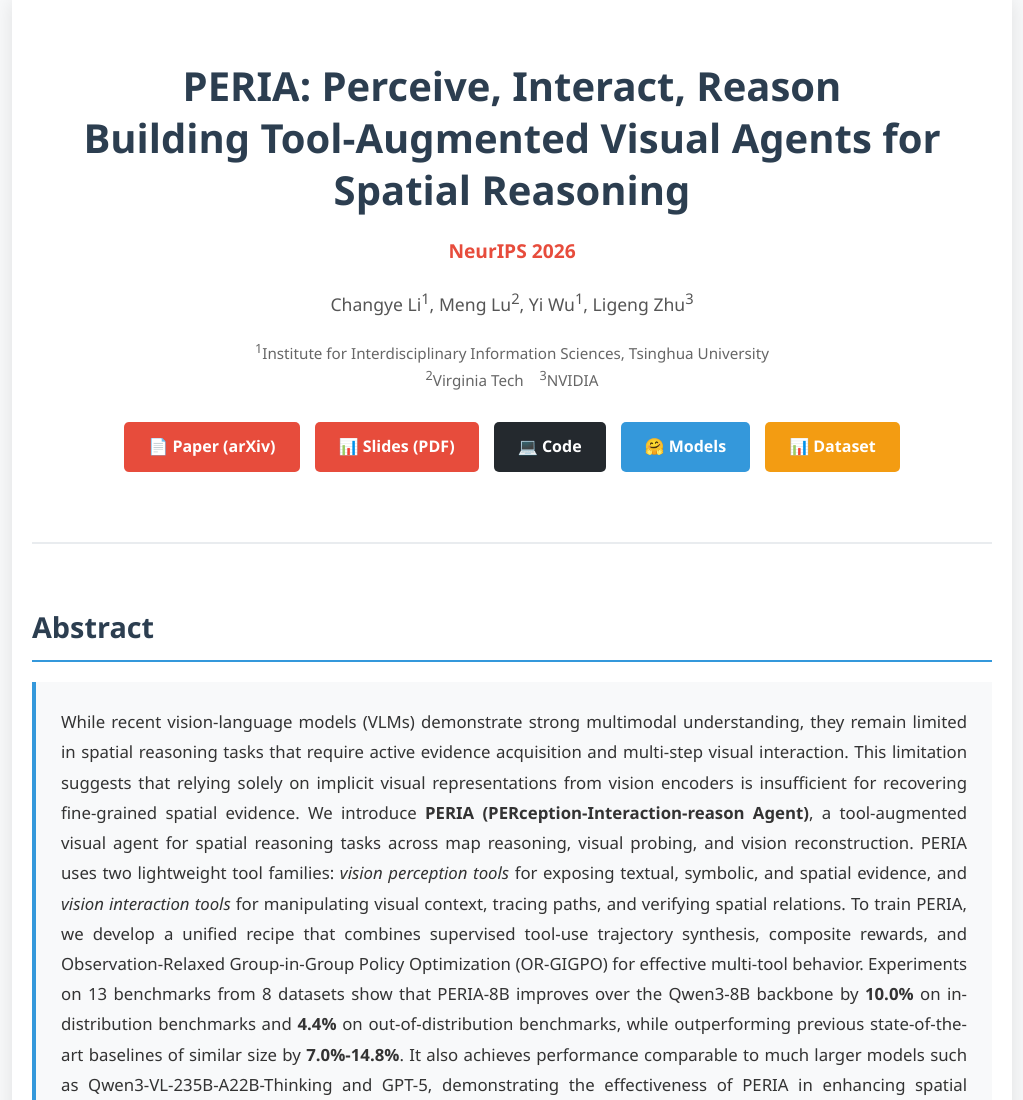
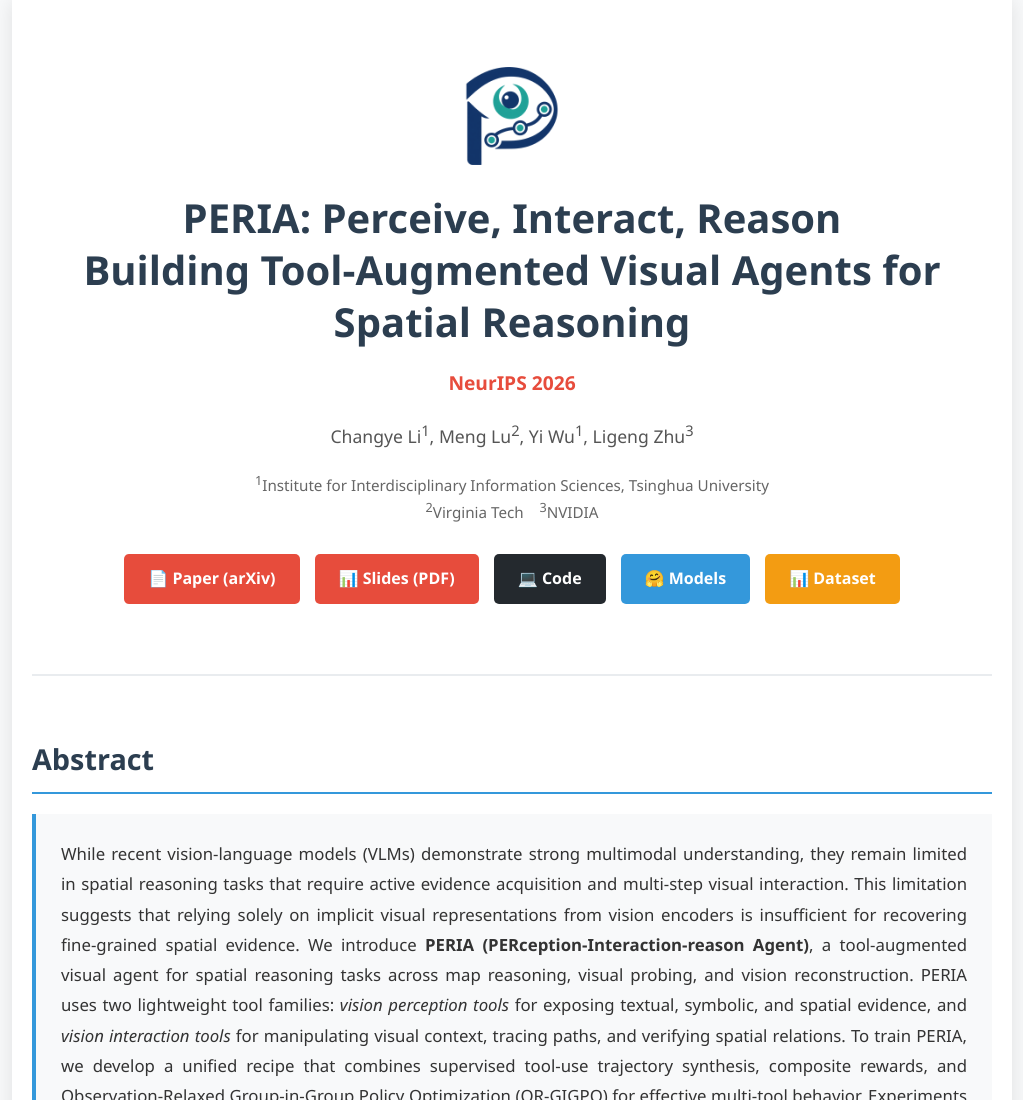
Before and after one commit to antoinegg1/PEDIA, a plain HTML site: page index.html in a window 1280 px wide. Shown: the top 1100 px of the page, without its empty margins (128-1151 px from the left). Drawn offline with Linux system fonts and the light colour scheme.

Commit message:
Add project icon and favicon to project page

```diff
--- a/index.html
+++ b/index.html
@@ -6,6 +6,8 @@
     <title>PERIA: Perceive, Interact, Reason - Building Tool-Augmented Visual Agents for Spatial Reasoning</title>
     <meta name="description" content="Official project page for PERIA, a tool-augmented visual agent for spatial reasoning tasks. Accepted at NeurIPS 2026.">
     <meta name="keywords" content="vision-language models, spatial reasoning, tool use, visual agents, NeurIPS 2026">
+    <link rel="icon" type="image/png" sizes="32x32" href="assets/brand/pedia-icon-32.png">
+    <link rel="apple-touch-icon" sizes="180x180" href="assets/brand/pedia-icon-180.png">
     <style>
         * {
             margin: 0;
@@ -32,6 +34,14 @@
             text-align: center;
             padding: 40px 0;
             border-bottom: 2px solid #e9ecef;
+        }
+
+        .project-icon {
+            display: block;
+            width: 112px;
+            height: 112px;
+            margin: 0 auto 20px;
+            object-fit: contain;
         }
 
         h1 {
@@ -220,6 +230,7 @@
 <body>
     <div class="container">
         <header>
+            <img class="project-icon" src="assets/brand/pedia-icon.png" width="112" height="112" alt="PERIA project icon: visual perception and spatial path reasoning">
             <h1>PERIA: Perceive, Interact, Reason<br>Building Tool-Augmented Visual Agents for Spatial Reasoning</h1>
             <div class="conference">NeurIPS 2026</div>
 
```
Also changed, not shown: assets/brand/pedia-icon-180.png (added), assets/brand/pedia-icon-32.png (added), assets/brand/pedia-icon.png (added).
